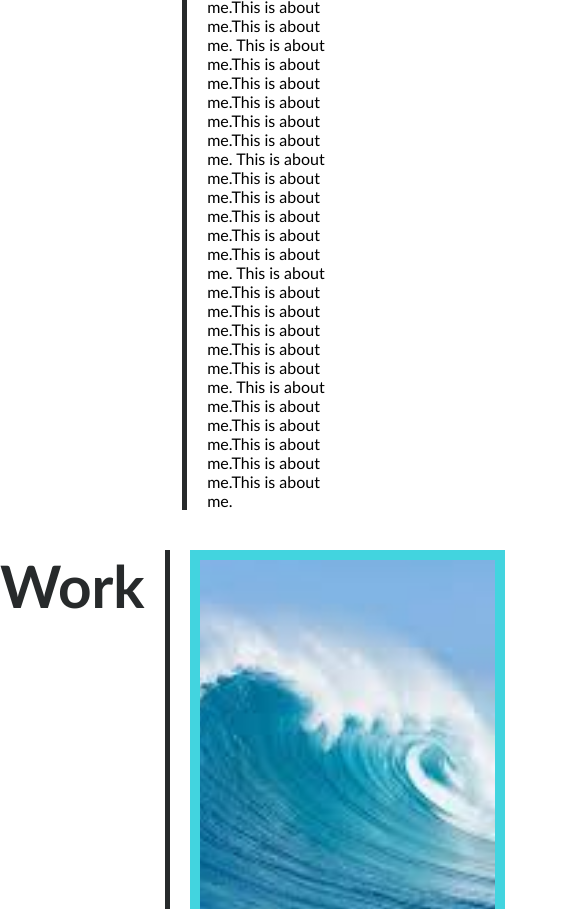
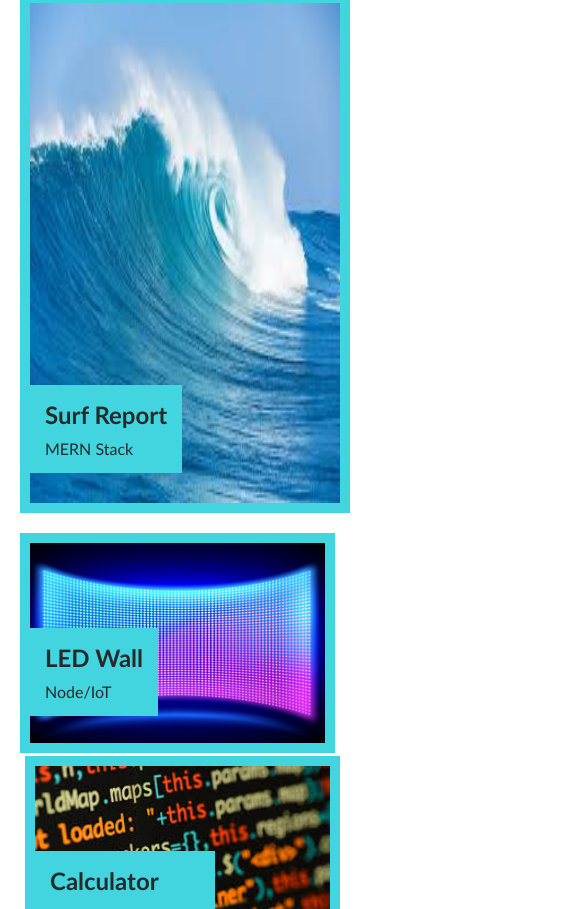
Before and after one commit to SamGTR/week-2-homework, a plain HTML site: page index.html in a window 390 px wide. Shown: the part 1091-2000 px from the top of the page, 585 px wide, since content can reach past the window. Drawn offline with Linux system fonts and the light colour scheme.

Commit message:
comments added in CSS file

```diff
--- a/assets/css/style.css
+++ b/assets/css/style.css
@@ -1,16 +1,23 @@
+/* Application font family*/
 *{
     margin: 0;
     font-family: 'Trebuchet MS', sans-serif;
 }
 
+/* header elements placement and spacing */
 header {
     display: flex;
     justify-content: space-between;
     align-items: center;
     padding: 20px 50px 20px 0px;
     background-color: #2d363d;
-  }
+}
 
+aside{
+  width: 25%;
+}
+
+/* Navbar display */
 nav ul{
     display: flex;
     justify-content: space-between;
@@ -31,6 +38,7 @@ nav a {
     border-bottom: 4px solid #42d4df ;
 }
 
+/* Header name background color and font color */
 header h1{
       background-color: #42d4df;
       color: rgb(39, 42, 43);
@@ -38,69 +46,80 @@ header h1{
 
 }
 
+/* defining relative position */
 .image{
       position: relative;
-  }
+}
 
-#wall{
+/* setting centre display image */
+#developer{
     height: 200px;
     width: 100%;
     object-fit: cover;
 }
 
-.bottom-left {
+/* 'Coding rocks!' Text absolute position on developer image */
+.coding {
     position: absolute;
     bottom: 15px;
     right: 50px;
     font-size: 50px;
-    background-color: #42d4df;
-    color: rgb(39, 42, 43);
+    background-color: rgb(39, 42, 43);
+    color: #42d4df;
 }
 
+/* All row display type */
 .first-row,
 .second-row,
 .third-row{
       display: flex;
-      margin-top: 20px;
+      margin: 20px 60px 0 0;
       padding-bottom: 20px;
-      margin-right: 60px;
 }
 
+/* Left side main heading display */
 #about-me,
 #work,
 #contact {
     flex: 20%;
-    padding-top: 0;
     padding-right: 20px;
     font-size: 50px;
     color: rgb(39, 42, 43) ;
-    flex-wrap: wrap;
     border-right: 5px solid  rgb(39, 42, 43);
     text-align: right;
 }
 
+/* About me write up */
 .detail, .work-detail {
     flex: 80%;
-    padding-top: 0;
     padding-left: 20px;
-    background-color: #fff;
-
 }
 
-#wave-image {
+/* Wave image parameters */
+.wave-image
+   {
     height: 500px;
     width: 100%;
     object-fit: cover;
     border: 10px solid #42d4df ;
 }
 
+#wave-image
+   {
+    height: 500px;
+    width: 100%;
+}
+
+/* Setting relative reference for texts on images */
 .work-relative{
     position: relative;
     margin-bottom: 20px;
     display: flex;
+    flex-wrap: wrap;
 
 }
 
+/* Absolute position of text on images */
 .work-text{
     position: absolute;
     bottom: 40px;
@@ -115,21 +134,24 @@ header h1{
 
 }
 
-.led, .java {
+.led,
+.calculator,
+.pastel, .run {
     flex: 50%;
     position: relative;
     background-color: #fff;
-    display: inline;
 }
 
+/* Abosulte positioning text on images */
 .calculator-text,
 .run-text{
     position: absolute;
     bottom: 40px;
-    left: 10px;
+    left: 15px;
     background-color: #42d4df;
     color: rgb(39, 42, 43);
     padding: 15px;
+
 
 }
 
@@ -139,8 +161,17 @@ header h1{
 
 }
 
+.led-image,
+.calculator-image,
+.pastel-image,
+.run-image {
+    height: 200px;
+    width: 95%;
+}
+
+/* images placement and border */
 #led-image,
-#java-image,
+#calculator-image,
 #pastel-image,
 #run-image{
     height: 200px;
@@ -150,15 +181,17 @@ header h1{
 
 }
 
-#java-image,#run-image{
-    margin-left: 10px;
+#calculator-image,#run-image{
+    margin-left: 5px;
 }
 
+/* Contact me right side content */
 .detail ul {
     display: flex;
     justify-content: space-between;
     width: 80%;
     font-size: 20px;
+    flex-wrap: wrap;
 
 }
 
@@ -169,7 +202,41 @@ header h1{
 }
 
 .detail li {
-    display: inline;
+    display: inline-block;
     font-size: larger;
-    padding: 80px 30px;
+    padding: 20px 20px;
 }
+
+/* Image brightness change with mouse hovering */
+#wave-image:hover,
+#led-image:hover,
+#calculator-image:hover,
+#pastel-image:hover,
+#run-image:hover
+  {
+      filter: brightness(130%);
+}
+
+/* Responsive design for smaller pixel screen */
+@media screen and (max-width: 900px) {
+  .work-relative, ul{
+      flex-direction: column;
+    }
+  li{
+      margin-bottom: 10px;
+    }
+  .first-row,
+  .second-row,
+  .third-row{
+    display: block;
+
+  }
+  #about-me,
+  #work,
+  #contact{
+    border-right: none;
+    border-bottom: 5px solid  rgb(39, 42, 43);
+    margin-bottom: 10px;
+  }
+
+}
```
